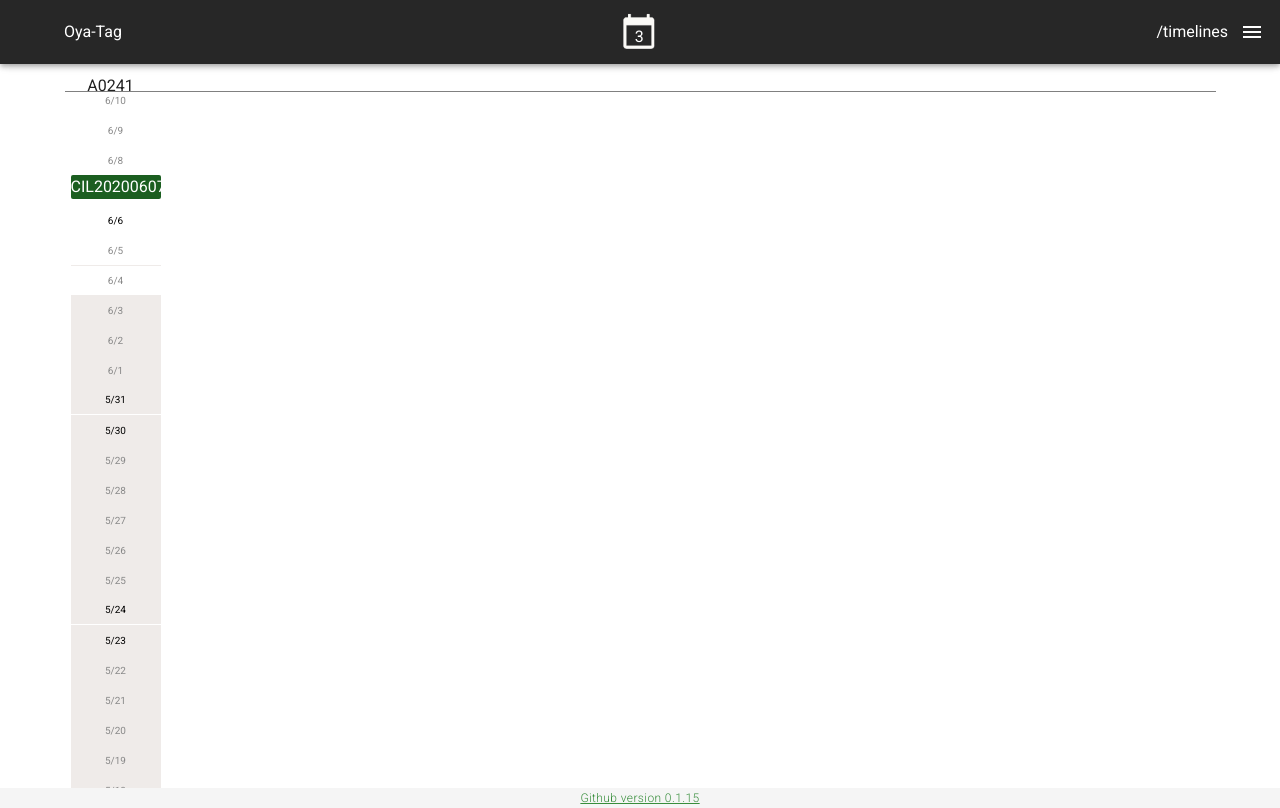
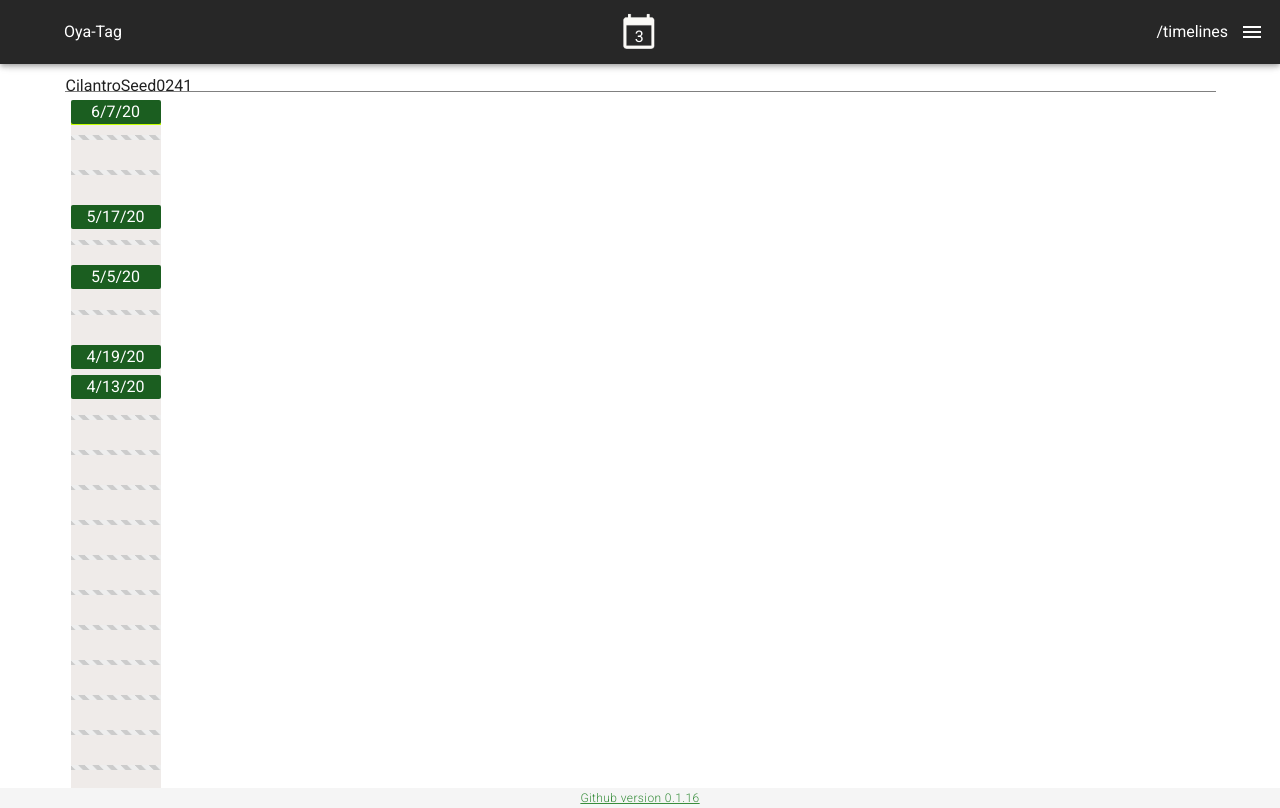
Before and after one commit to oyamist/oya-tag, a Nuxt app: page /timelines in a window 1280 px wide. Built offline with nearby package versions, Linux system fonts and the light colour scheme.

Commit message:
timeline

```diff
--- a/components/date-field.vue
+++ b/components/date-field.vue
@@ -14,6 +14,7 @@
 </template>
 
 <script>
+  const Dates = require('../src/dates');
   export default {
     name: "DateField",
     props: {
@@ -45,11 +46,9 @@
           var field = this.item[this.model];
           return field.toISOString().substr(0, 10);
         },
-        set: function(value) {
-          var tzoffset = (new Date()).getTimezoneOffset() * 60000;
-          var ms = new Date(value).getTime()+tzoffset;
-          var saveDate = new Date(ms);
-          console.log(`dbg set pickerDate`, value, saveDate);
+        set: function(isoYMD) {
+          var saveDate = Dates.fromYMD(isoYMD);
+          console.log(`dbg set pickerDate`, isoYMD, saveDate);
           this.item[this.model] = saveDate;
         },
       },
--- a/components/timeline.vue
+++ b/components/timeline.vue
@@ -1,24 +1,28 @@
 <template>
   <div>
-    <div class="gr-title" :style="cssTitle()"
-        v-if="showTitle">
+    <div v-if="showTitle" class="gr-title" :style="cssTitle()">
       {{label}}
     </div>
-    <div v-if="showItems" class="gr-timeline" :style="cssTimeline()">
-      <div v-for="day in days" :key="day"
-        class="gr-day" :style="cssDay(day)">
-      <div>{{dateOfDay(day)}}</div>
+    <div v-if="showItems"
+      class="gr-timeline" :style="cssTimeline()">
+      <div v-for="day1 in days" :key="day1"
+        class="gr-day" :style="cssDay(day1)">
+        <div>
+          &nbsp;
         </div>
-      <div v-for="asset in items" :key="asset.id"
-        @click="onClickAsset(asset, $event)"
-        class="gr-item" :style="cssItem(asset)">
-        {{asset.id}}
-      </div><!-- item -->
+      </div>
+      <div v-for="start in starts" :key="start.dateStr"
+        @click="onClickAsset(start, $event)"
+        class="gr-item" :style="start.style">
+        {{start.dateStr}}
+      </div><!-- starts -->
     </div><!-- timeline -->
   </div>
 </template>
 
 <script>
+const Dates = require('../src/dates');
+
 export default {
   name: "Timeline",
   props: {
@@ -32,12 +36,12 @@
     },
     itemH: {
       type: Number,
-        default: 30,
+      default: 5,
     },
     items: Array,
     days: {
       type: Number,
-        default: 50,
+      default: 7*26,
     },
     daysFuture: {
       type: Number,
@@ -63,17 +67,22 @@
           `width:${this.itemW}px`,
       ].join(';');
     },
-      cssItem(item) {
-        var days = item.ageDays+this.daysFuture;
+    cssStart(start) {
+      if (!start) {
+        return [
+          `background: red`,
+        ].join(';');
+      }
+      var days = start.ageDays+this.daysFuture;
       var css = [
         `width:${this.itemW}px`,
         `top:${days*this.itemH}px`,
       ];
       var curAsset = this.$store.state.selection;
-        if (curAsset === item) {
+      if (curAsset === start) {
         css.push(`box-shadow: 0px 1px 1px 4px #18FFFF`);
       }
-        if (item.started) {
+      if (start.started) {
         css.push(`background:#1b5e20`);
       } else {
         css.push(`color:#aaaaaa`);
@@ -98,27 +107,24 @@
 
       return css.join(';');
     },
-      cssDay(day) {
-        var d = this.dayDate(day);
+    cssDay(day1) {
+      var d = this.dayDate(day1);
       var css = [
         `height:${this.itemH}px`,
         `width:${this.itemW}px`,
       ];
-        var pastColor = '#EFEBE9';
-        if (day > this.daysFuture) {
-            css.push(`background: ${pastColor}`);
-        }
-        if (day === this.daysFuture) {
-            css.push(`border-top:1pt solid ${pastColor}`);
-        }
-        switch (d.getDay()) {
-          case 0: // sunday
-            css.push(`border-bottom: 1pt solid #ffffff`);
-            css.push(`color: black`);
-            break;
-          case 6: // saturday
-            css.push(`color: black`);
-            break;
+      var sunday = d.getDay() === 0;
+      var sundayCSS = `
+      background-image: linear-gradient(45deg, #eeeeee 25%, #cccccc 25%, #cccccc 50%, #eeeeee 50%, #eeeeee 75%, #cccccc 75%, #cccccc 100%);
+      background-size: 14.14px 14.14px;
+      background-repeat: repeat-x;
+      `
+      if (day1 === this.daysFuture+1) { // today
+        css.push('background: #C6FF00');
+      } else if (day1 > this.daysFuture) { // past
+        css.push(sunday ? sundayCSS : `background: #EFEBE9`);
+      } else {
+        css.push(sunday ? sundayCSS : `color: #FFFFFF`);
       }
       return css.join(';');
     },
@@ -129,20 +135,47 @@
       ];
       return css.join(';');
     },
-      dayDate(day) {
+    dayDate(day1) {
       var now = Date.now();
       var msDay = 24*60*60*1000;
-        return new Date(now-(day-1)*msDay);
+      return new Date(now-(day1-1)*msDay);
     },
     dateOfDay(day) {
       var d = this.dayDate(day-this.daysFuture);
-        var ds = d.toLocaleDateString();
-        var dateParts = ds.split(/[./]/);
-        var dateSep = ds.charAt(dateParts[0].length);
-        return `${dateParts[0]}${dateSep}${dateParts[1]}`;
+      return Dates.toMMDD(d);
     },
   },
   computed: {
+    starts() {
+      var items = (this.items||[]).slice().sort((a,b) =>
+        a.firstTag.date.getTime() - b.firstTag.date.getTime());
+      var dateMap = {};
+      var that = this;
+      var starts = items.reduce((a,asset) => {
+        var date = asset.firstTag.date;
+        var dateStr = Dates.toMMDDYY(date);
+        var start = dateMap[dateStr];
+        if (!start) {
+          dateMap[dateStr] = true;
+          start = {
+            started: asset.started,
+            ageDays: asset.ageDays,
+            assets: [],
+            dateStr,
+          };
+          a.push(start);
+        }
+        start.started = start.started && asset.started;
+        start.style = that.cssStart(start);
+        start.assets.push(asset);
+        return a;
+      }, []);
+      console.log(`dbg starts`, starts);
+      return starts;
+    },
+    assetStore() {
+        return this.$store.state.assets.assetStore;
+    },
   },
   mounted() {
       console.log(`mounted Timeline ${this.days} `);
--- a/index.js
+++ b/index.js
@@ -1,6 +1,7 @@
 module.exports = {
     Asset: require('./src/asset.js'),
     AssetStore: require('./src/asset-store.js'),
+    Dates: require('./src/dates.js'),
     Tag: require('./src/tag.js'),
 
 };
--- a/package.json
+++ b/package.json
@@ -1,6 +1,6 @@
 {
   "name": "oya-tag",
-  "version": "0.1.15",
+  "version": "0.1.16",
   "description": "Tag that asset!",
   "author": "Karl Lew",
   "private": true,
--- a/pages/timelines.vue
+++ b/pages/timelines.vue
@@ -32,7 +32,7 @@
 name: 'ViewTimeline',
 data: () => {
   return {
-    days: 50,
+    days: 120,
     g,
   }
 },
@@ -48,8 +48,11 @@
   },
 },
 computed: {
+    assetStore() {
+        return this.$store.state.assets.assetStore;
+    },
     timelines() {
-        var assetStore = this.$store.state.assets.assetStore;
+        var assetStore = this.assetStore;
         return assetStore && assetStore.timelines() || [];
     }
 },
--- a/src/asset-store.js
+++ b/src/asset-store.js
@@ -190,15 +190,16 @@
             return assets || [];
         }
 
-        timelines(type="crop", group="plant") {
+        xtimelines(type="crop", group="plant") {
             var timelines = [];
             var map = {};
             var assets = this.assetsOfType(type);
             assets.forEach(asset=>{
-                var key = asset[group];
-                var timeline = map[key];
+                var valGroup = asset[group];
+                var valRef = this.assetOfId(valGroup);
+                var name = valRef && valRef.name || valGroup;
+                var timeline = map[name];
                 if (!timeline) {
-                    let name = key;
                     timeline = {
                         name,
                         items: [],
@@ -211,7 +212,30 @@
             return timelines;
         }
 
-    } //// class Asset
+        timelines(type="crop", group="plant") {
+            var timelines = [];
+            var cropMap = {};
+            var assets = this.assetsOfType(type);
+            assets.forEach(asset=>{
+                var id = asset[group];
+                var valRef = this.assetOfId(id);
+                var name = valRef && valRef.name || id;
+                var timeline = cropMap[name];
+                if (!timeline) {
+                    timeline = {
+                        id,
+                        name,
+                        items: [],
+                    }
+                    cropMap[name] = timeline;
+                    timelines.push(timeline);
+                }
+                timeline.items.push(asset);
+            });
+            return timelines;
+        }
+
+    } // class AssetStore
 
     module.exports = exports.AssetStore = AssetStore;
 })(typeof exports === "object" ? exports : (exports = {}));
--- /dev/null
+++ b/src/dates.js
@@ -0,0 +1,29 @@
+(function(exports) {
+
+    class Dates {
+        static toMMDD(date=new Date()) {
+            return date.toLocaleDateString(undefined, {
+                month: "numeric",
+                day: "numeric",
+            });
+        }
+
+        static toMMDDYY(date=new Date()) {
+            return date.toLocaleDateString(undefined, {
+                year: "2-digit",
+                month: "numeric",
+                day: "numeric",
+            });
+        }
+
+        static fromYMD(iso) {
+            var msMinute = 60*1000;
+            var tzoffset = (new Date()).getTimezoneOffset() * msMinute;
+            var ms = new Date(iso).getTime()+tzoffset;
+            return new Date(ms);
+        }
+
+    } // class Dates
+
+    module.exports = exports.Dates = Dates;
+})(typeof exports === "object" ? exports : (exports = {}));
--- /dev/null
+++ b/test/dates.js
@@ -0,0 +1,27 @@
+(typeof describe === 'function') && describe("dates", function() {
+    const winston = require('winston');
+    const should = require("should");
+    const {
+        Dates,
+    } = require("../index");
+
+    it("TESTTESTtoMMDD(date) => locale mmdd", ()=>{
+        var date = new Date(2020,0,2);
+        should(Dates.toMMDD(date)).equal('1/2');
+    });
+    it("TESTTESTtoMMDDYY(date) => locale mmddyy", ()=>{
+        var date = new Date(2020,0,2);
+        should(Dates.toMMDDYY(date)).equal('1/2/20');
+    });
+    it("TESTTESTfromYMD(iso) => locale Date", ()=>{
+        var now = new Date();
+        var iso = now.toISOString().substring(0,10);
+        var localeDate = Dates.fromYMD(iso);
+        var hours = now.getHours();
+        var minutes = now.getMinutes();
+        var seconds = now.getSeconds();
+        var msTime = ((hours*60+minutes)*60+seconds)*1000;
+        //console.log(`dbg now`, iso, now, localeDate, msTime);
+        should(now-localeDate-msTime).above(-1).below(1000);
+    });
+})
```
Also changed, not shown: test/asset-store.js (+31 -15 lines), test/asset.js (+7 -7 lines), test/tag.js (+1 -1 lines). Lines whose indentation alone changed are shown as unchanged.
